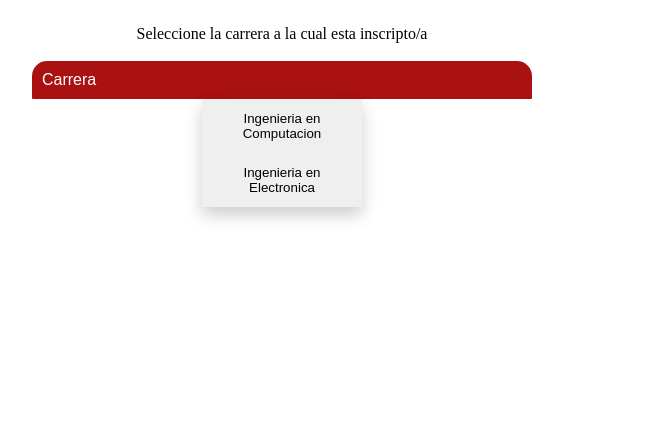
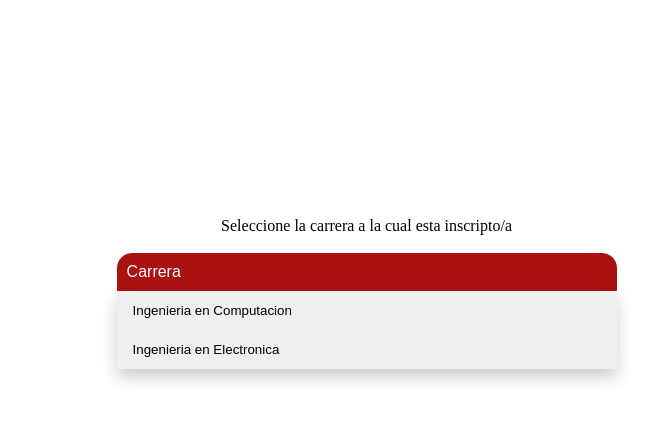
Before and after one commit to FioroniT/Calendario-Automatico, a Flask app: page / in a window 1280 px wide, after a click on "Carrera". Shown: the top 422 px of the page, without its empty margins (358-1012 px from the left). Run offline with Flask 3, Linux system fonts and the light colour scheme.

Commit message:
Mejorado el frontend(Centralizado de cosas)

```diff
--- a/Frontend/backend/calendauto/static/css/index.css
+++ b/Frontend/backend/calendauto/static/css/index.css
@@ -1,6 +1,8 @@
 .table-style{
   display: flex;
-  justify-self: center;
+  position: absolute;
+  top: 25%;
+  left: 37%;
   align-self: center;
   border: 5px;
 }
@@ -36,10 +38,11 @@
 .dropdown-content{
   box-shadow: 0px 8px 16px 0px rgba(0,0,0,0.2);
   background-color: #eeeeee;
+  position:absolute;
   display: none;
   justify-self: center;
-  min-width: 160px;
-  max-width: 160px;
+  min-width: 500px;
+  max-width: 500px;
   z-index: 1;
   border: 1px
 }
@@ -49,8 +52,12 @@
   color: black;
   border: 4px;
   padding: 12px 16px;
+  min-width: 500px;
+  max-width: 500px;
+  align-content: center;
   text-decoration: none;
   font-family: "Arial";
+  z-index: 1;
 }
 
 .dropdown-content button:hover{
--- a/Frontend/backend/calendauto/static/js/create-carreras-btn.js
+++ b/Frontend/backend/calendauto/static/js/create-carreras-btn.js
@@ -4,7 +4,7 @@ const container = document.getElementById('dpdw-carreras');
 var formDiv = document.getElementById('materias-content');
 for (let i = 0; i < carreras_obj.carreras.length; i++) {
   const button = document.createElement('button');
-  button.innerHTML = carreras_obj.carreras[i].nombre;
+  button.innerText = carreras_obj.carreras[i].nombre;
   button.addEventListener('click', function() {
     changeCarrera(carreras_obj.carreras[i].nombre);
     formDiv.innerHTML = '';
--- a/Frontend/backend/calendauto/static/js/create-materias.js
+++ b/Frontend/backend/calendauto/static/js/create-materias.js
@@ -11,8 +11,13 @@ function generateMaterias(ncarrera) {
       button.style.borderRadius = "1px 1px 15px 15px";
     }
 
-    const checkBox = document.createElement('input');
+    const checkBox = document.createElement('button');
     checkBox.type = 'checkbox';
+
+    button.addEventListener('click', function() {
+      checkBox.click();
+    });
+
     td.appendChild(checkBox);
     button.appendChild(td);
     tr.appendChild(button);
--- a/Frontend/backend/calendauto/templates/index.html
+++ b/Frontend/backend/calendauto/templates/index.html
@@ -25,7 +25,7 @@
           <div id="holder-id" class="materias-holder">
             <form id="materias">
               <table id="materias-content"></table>
-              <button type="submit">Generar Link</button>
+              <button type="button">Generar Link</button>
             </form>
           </div>
         </td>
```
